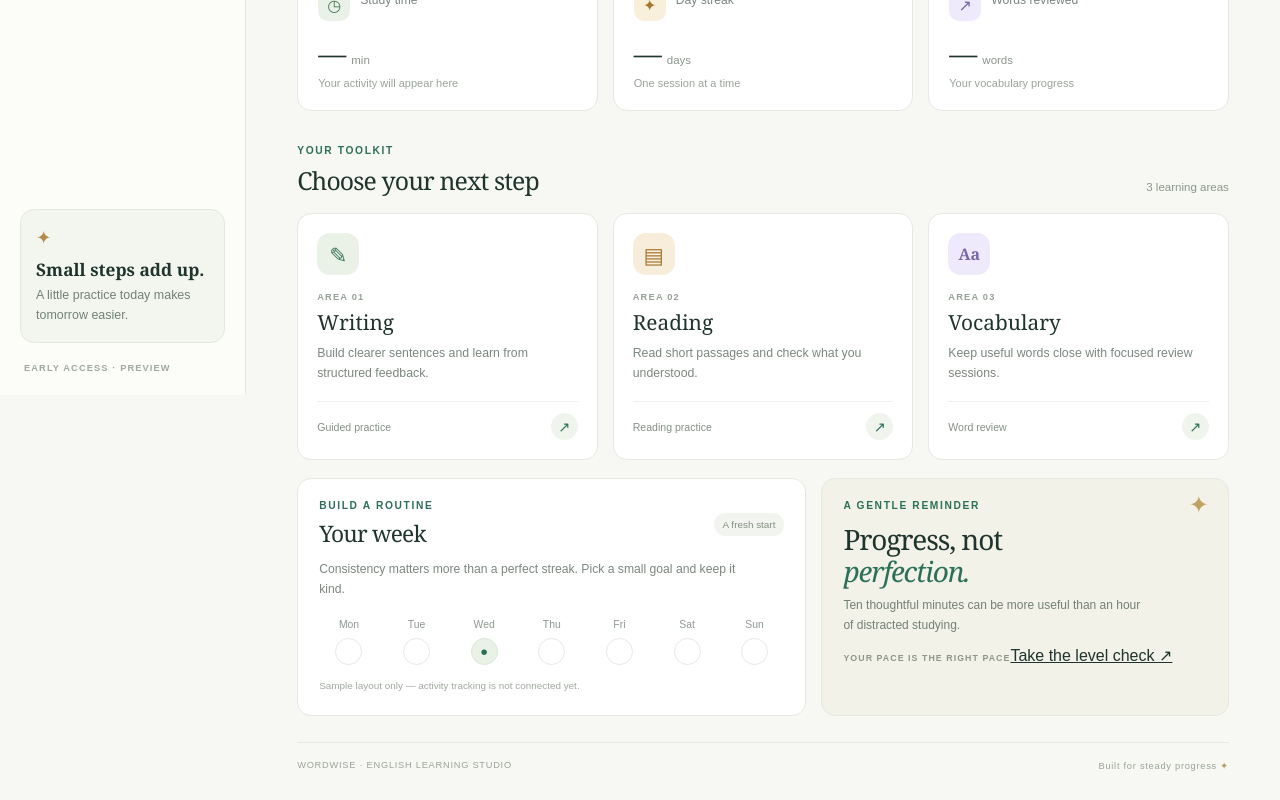
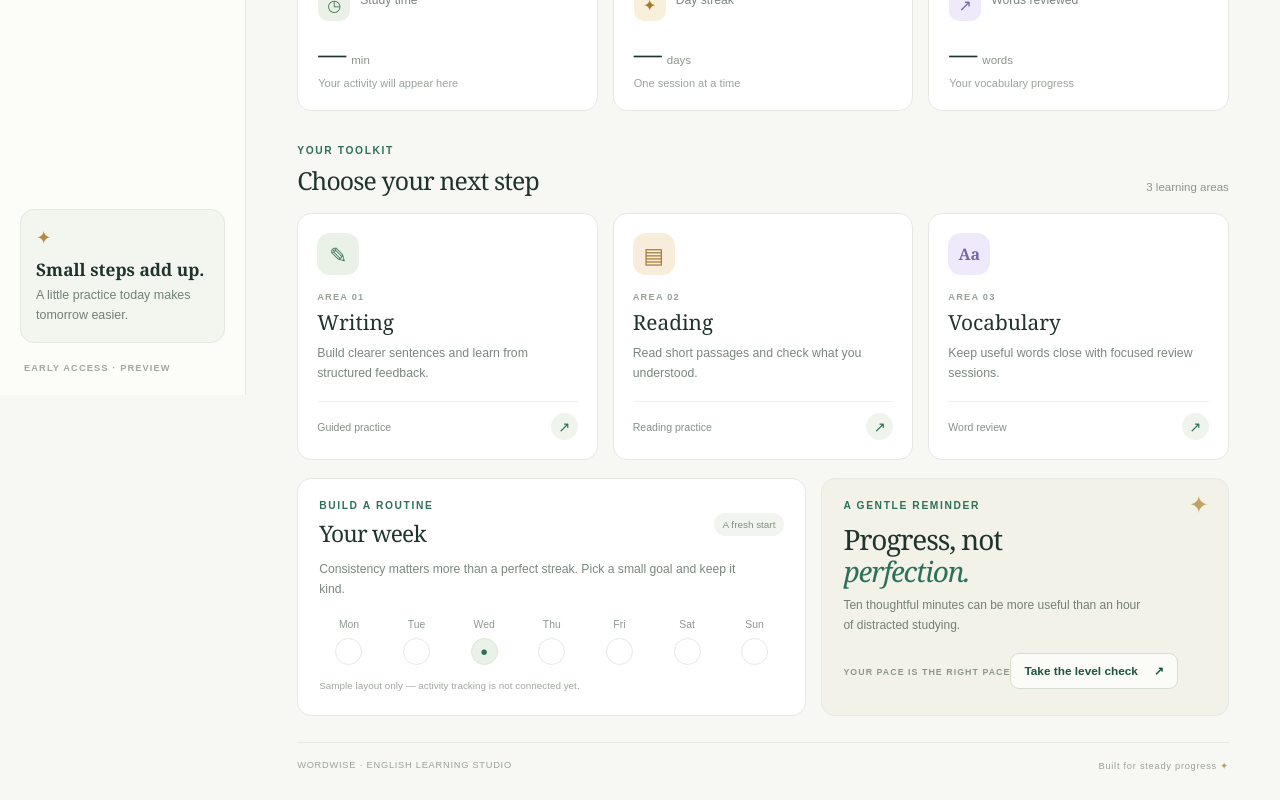
Before and after one commit to SoheilAbdollahii/english-learning-ai, a Next.js app in the folder frontend/: page / in a window 1280 px wide. Shown: the part 405-1205 px from the top of the page. Built offline with nearby package versions, Linux system fonts and the light colour scheme; no server answers.

Commit message:
Style the placement quiz and result screens

```diff
--- a/frontend/src/app/globals.css
+++ b/frontend/src/app/globals.css
@@ -249,3 +249,70 @@ a:focus-visible { outline: 3px solid #b4cdb5; outline-offset: 3px; }
   .login-card { padding: 28px 23px; }
   .login-back { top: 16px; left: 18px; }
 }
+
+.placement-cta { display: inline-flex; width: fit-content; align-items: center; gap: 16px; margin-top: 17px; padding: 10px 13px; border: 1px solid #d4dfce; border-radius: 9px; background: rgba(255,255,255,.7); color: var(--accent-dark); font-size: .74rem; font-weight: 700; text-decoration: none; }
+.placement-cta:hover, .placement-cta:focus-visible { border-color: #9fb99f; background: #fff; }
+.placement-shell { width: min(100% - 32px, 850px); min-height: 100vh; margin: 0 auto; padding: 28px 0 64px; }
+.placement-topline { display: flex; align-items: center; justify-content: space-between; gap: 14px; padding-bottom: 24px; border-bottom: 1px solid var(--line); }
+.placement-back { color: #718078; font-size: .8rem; text-decoration: none; }
+.placement-back:hover { color: var(--accent-dark); }
+.placement-kicker { color: #8b978d; font-size: .61rem; font-weight: 700; letter-spacing: .13em; }
+.placement-intro { padding: 43px 0 29px; }
+.placement-eyebrow { margin: 0 0 12px; color: var(--accent); font-size: .63rem; font-weight: 750; letter-spacing: .15em; }
+.placement-intro h1, .placement-result h1 { margin: 0; font-family: var(--serif); font-size: clamp(2.3rem, 5vw, 3.7rem); font-weight: 500; letter-spacing: -.06em; line-height: 1.05; }
+.placement-intro h1 em, .placement-result h1 em { color: var(--accent); font-weight: 500; }
+.placement-intro > p:not(.placement-eyebrow) { max-width: 610px; margin: 17px 0 0; color: #718078; font-size: .9rem; line-height: 1.75; }
+.placement-meta { display: flex; flex-wrap: wrap; gap: 8px; margin-top: 20px; }
+.placement-meta span { padding: 7px 10px; border: 1px solid var(--line); border-radius: 100px; color: #7b887e; font-size: .67rem; }
+.placement-quiz { padding: 25px; border: 1px solid var(--line); border-radius: 17px; background: #fff; }
+.placement-progress-heading { display: flex; justify-content: space-between; gap: 12px; color: #89958b; font-size: .62rem; font-weight: 700; letter-spacing: .1em; }
+.placement-progress-heading strong { color: var(--accent-dark); letter-spacing: 0; }
+.placement-progress-track { height: 6px; margin-top: 12px; overflow: hidden; border-radius: 100px; background: #edf1e9; }
+.placement-progress-fill { height: 100%; border-radius: inherit; background: #6e9a76; transition: width .2s ease; }
+.placement-question-list { display: grid; gap: 0; margin-top: 12px; }
+.placement-question { min-width: 0; margin: 0; padding: 25px 0; border: 0; border-bottom: 1px solid #edf0e9; }
+.placement-question legend { display: flex; width: 100%; align-items: flex-start; gap: 12px; padding: 0; color: var(--ink); font-family: var(--serif); font-size: 1.13rem; line-height: 1.5; }
+.placement-question-number { display: inline-grid; flex: 0 0 34px; width: 34px; height: 34px; place-items: center; border-radius: 11px; background: #edf3e9; color: var(--accent-dark); font-family: Arial, Helvetica, sans-serif; font-size: .7rem; font-weight: 700; }
+.placement-options { display: grid; grid-template-columns: repeat(2, minmax(0, 1fr)); gap: 9px; margin: 17px 0 0 46px; }
+.placement-option { display: flex; min-width: 0; min-height: 48px; align-items: center; gap: 10px; padding: 9px 11px; border: 1px solid #e3e9e1; border-radius: 10px; background: #fdfdfb; color: #617066; font-size: .8rem; line-height: 1.45; cursor: pointer; }
+.placement-option:hover { border-color: #bdcfba; }
+.placement-option-selected { border-color: #82a786; background: #f0f5ed; color: var(--accent-dark); }
+.placement-option input { width: 16px; height: 16px; flex: 0 0 auto; accent-color: var(--accent); }
+.placement-option-key { display: inline-grid; flex: 0 0 23px; width: 23px; height: 23px; place-items: center; border-radius: 7px; background: #eff2ec; color: #758277; font-size: .62rem; font-weight: 700; }
+.placement-submit-row { display: flex; align-items: center; justify-content: space-between; gap: 18px; padding-top: 23px; }
+.placement-submit-row p { max-width: 310px; margin: 0; color: #8a968c; font-size: .7rem; line-height: 1.6; }
+.placement-submit { display: inline-flex; min-height: 46px; align-items: center; justify-content: center; gap: 20px; padding: 0 17px; border: 0; border-radius: 10px; background: var(--accent); color: white; font: inherit; font-size: .78rem; font-weight: 700; cursor: pointer; }
+.placement-submit:hover:not(:disabled) { background: var(--accent-dark); }
+.placement-submit:disabled { cursor: not-allowed; opacity: .42; }
+.placement-error { margin: 18px 0 0; padding: 12px 14px; border: 1px solid #efd6cf; border-radius: 9px; background: #fff6f3; color: #8c3f32; font-size: .78rem; line-height: 1.6; }
+.placement-error a { color: #773529; font-weight: 700; }
+.placement-loading { padding: 60px 0; color: #718078; text-align: center; }
+.placement-result { margin: 60px auto 0; padding: clamp(25px, 5vw, 45px); border: 1px solid var(--line); border-radius: 18px; background: #fff; text-align: center; }
+.placement-result-mark { display: grid; width: 48px; height: 48px; place-items: center; margin: 0 auto 23px; border-radius: 15px; background: #edf3e9; color: #9a7a3e; font-size: 1.5rem; }
+.placement-result-copy { margin: 15px 0 0; color: #718078; font-size: .85rem; line-height: 1.65; }
+.placement-result-grid { display: grid; grid-template-columns: repeat(3, minmax(0, 1fr)); gap: 10px; margin-top: 30px; }
+.placement-result-stat { display: flex; min-width: 0; flex-direction: column; align-items: center; gap: 11px; padding: 19px 9px; border: 1px solid var(--line); border-radius: 12px; background: #fcfcf8; }
+.placement-result-stat span { color: #849087; font-size: .68rem; }
+.placement-result-stat strong { color: var(--accent-dark); font-family: var(--serif); font-size: 2rem; font-weight: 500; }
+.placement-result-stat small { color: #8a968c; font-family: Arial, Helvetica, sans-serif; font-size: .8rem; }
+.placement-caveat { max-width: 570px; margin: 22px auto 0; color: #8a968c; font-size: .7rem; line-height: 1.7; }
+.placement-result-actions { display: flex; flex-wrap: wrap; justify-content: center; gap: 10px; margin-top: 25px; }
+.placement-primary-link, .placement-secondary-button { display: inline-flex; min-height: 43px; align-items: center; justify-content: center; padding: 0 15px; border: 1px solid #dce5d8; border-radius: 9px; background: #eff4ec; color: var(--accent-dark); font: inherit; font-size: .75rem; font-weight: 700; text-decoration: none; cursor: pointer; }
+.placement-secondary-button { background: white; color: #738076; }
+.placement-primary-link:hover, .placement-secondary-button:hover { border-color: #a7bea4; }
+@media (max-width: 600px) {
+  .placement-shell { width: min(100% - 28px, 850px); padding-top: 17px; }
+  .placement-topline { align-items: flex-start; }
+  .placement-kicker { text-align: right; font-size: .54rem; }
+  .placement-intro { padding: 30px 0 22px; }
+  .placement-quiz { padding: 17px; }
+  .placement-question { padding: 20px 0; }
+  .placement-question legend { font-size: 1rem; }
+  .placement-options { grid-template-columns: 1fr; margin-left: 0; }
+  .placement-submit-row { align-items: stretch; flex-direction: column; }
+  .placement-submit { width: 100%; }
+  .placement-result-grid { grid-template-columns: 1fr; }
+}
+@media (prefers-reduced-motion: reduce) {
+  .placement-progress-fill { transition: none; }
+}
```
